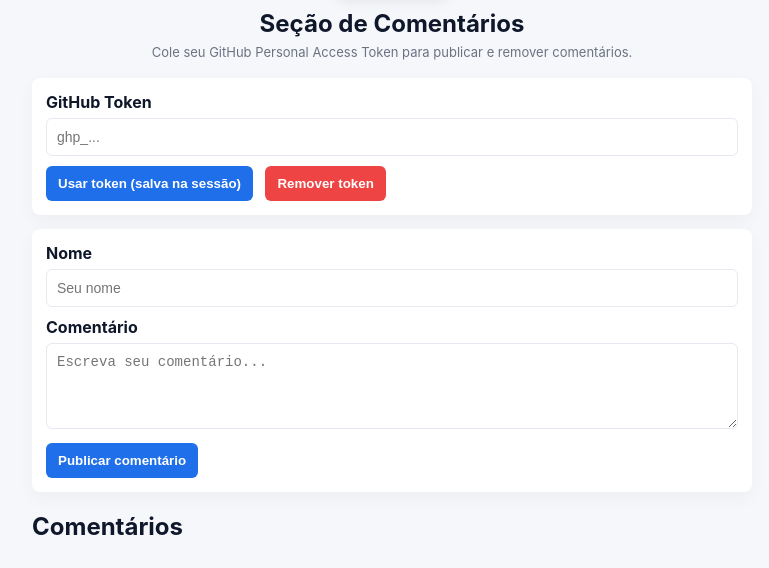
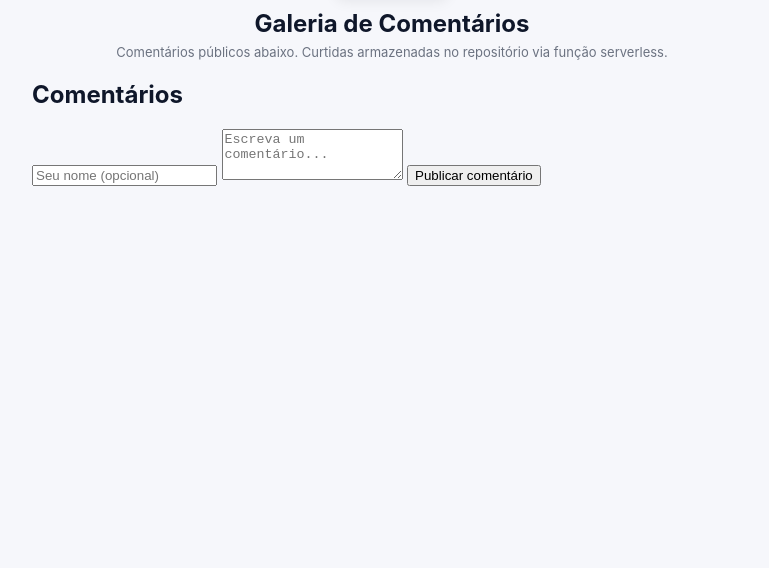
Before and after one commit to Yeshua3x/PUBLICALL, a plain HTML site: page index.html in a window 1280 px wide. Shown: the part 71-639 px from the top of the page, without its empty margins (248-1017 px from the left). Drawn offline with Linux system fonts and the light colour scheme.

Commit message:
Update index.html

```diff
--- a/index.html
+++ b/index.html
@@ -3,38 +3,26 @@
 <head>
   <meta charset="utf-8" />
   <meta name="viewport" content="width=device-width,initial-scale=1" />
-  <title>Comentários via GitHub Issues</title>
+  <title>Comentários — Foto e Curtidas</title>
   <link rel="stylesheet" href="styles.css" />
 </head>
 <body>
   <main class="container">
     <header class="header">
       <img id="top-photo" src="public/photo.jpg" alt="Foto do topo" />
-      <h1>Seção de Comentários</h1>
-      <p class="hint">Cole seu GitHub Personal Access Token para publicar e remover comentários.</p>
+      <h1>Galeria de Comentários</h1>
+      <p class="hint">Comentários públicos abaixo. Curtidas armazenadas no repositório via função serverless.</p>
     </header>
-
-    <section class="token-section">
-      <label for="token"><strong>GitHub Token</strong></label>
-      <input id="token" type="password" placeholder="ghp_..." />
-      <button id="btn-save-token">Usar token (salva na sessão)</button>
-      <button id="btn-clear-token" class="danger">Remover token</button>
-    </section>
-
-    <section class="form-section">
-      <label for="name"><strong>Nome</strong></label>
-      <input id="name" type="text" placeholder="Seu nome" />
-
-      <label for="comment"><strong>Comentário</strong></label>
-      <textarea id="comment" rows="4" placeholder="Escreva seu comentário..."></textarea>
-
-      <button id="btn-publish">Publicar comentário</button>
-    </section>
 
     <section class="comments-section">
       <h2>Comentários</h2>
       <div id="comments" class="comments-list">
         <!-- Comentários serão inseridos aqui -->
+      </div>
+      <div class="new-comment">
+        <input id="name" type="text" placeholder="Seu nome (opcional)" />
+        <textarea id="comment" rows="3" placeholder="Escreva um comentário..."></textarea>
+        <button id="btn-publish">Publicar comentário</button>
       </div>
       <div id="status" class="status"></div>
     </section>
```
